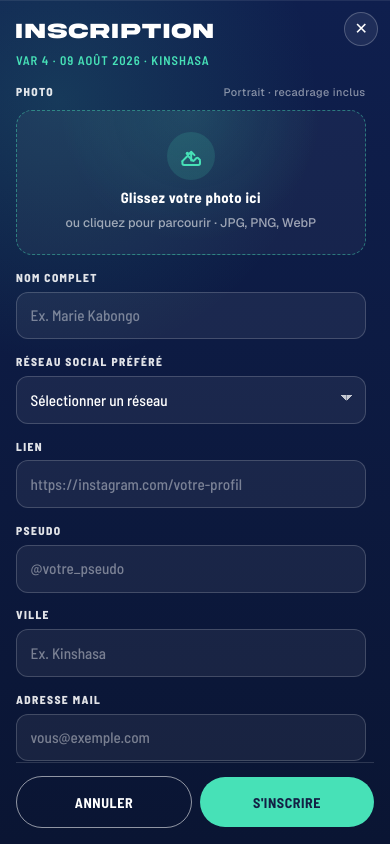
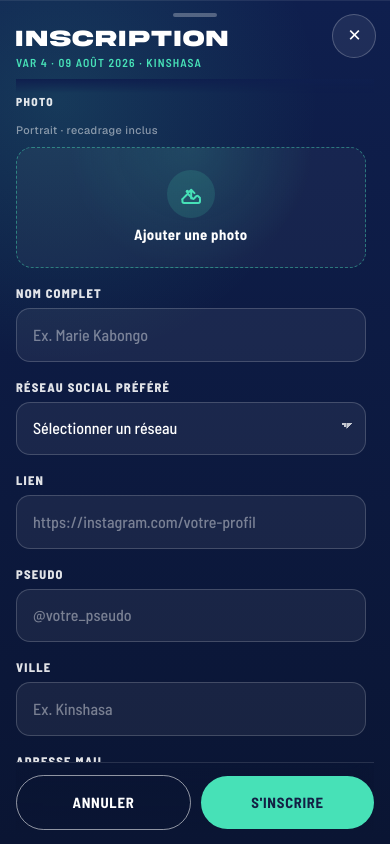
Before and after one commit to gauthierntudi/var4, a Next.js app: page / in a window 390 px wide. Both pictures are taken after a click on the button "INSCRIPTION". Shown: the part 3842-4686 px from the top of the page. Built offline with nearby package versions, Linux system fonts and the light colour scheme.

Commit message:
fix: UI form Mobile

```diff
--- a/src/components/inscription/InscriptionModalProvider.tsx
+++ b/src/components/inscription/InscriptionModalProvider.tsx
@@ -3,6 +3,7 @@
 import {
   createContext,
   type FormEvent,
+  type FocusEvent,
   type ReactNode,
   useCallback,
   useContext,
@@ -109,11 +110,9 @@ export function InscriptionModalProvider({ children }: { children: ReactNode })
     };
 
     const previousBodyOverflow = document.body.style.overflow;
-    const previousBodyTouchAction = document.body.style.touchAction;
     const previousHtmlOverflow = document.documentElement.style.overflow;
 
     document.body.style.overflow = "hidden";
-    document.body.style.touchAction = "none";
     document.documentElement.style.overflow = "hidden";
     document.documentElement.classList.add("inscription-modal-open");
     window.addEventListener("keydown", onKeyDown);
@@ -121,12 +120,45 @@ export function InscriptionModalProvider({ children }: { children: ReactNode })
 
     return () => {
       document.body.style.overflow = previousBodyOverflow;
-      document.body.style.touchAction = previousBodyTouchAction;
       document.documentElement.style.overflow = previousHtmlOverflow;
       document.documentElement.classList.remove("inscription-modal-open");
+      document.documentElement.style.removeProperty("--inscription-keyboard-offset");
       window.removeEventListener("keydown", onKeyDown);
     };
   }, [closeInscriptionModal, isOpen]);
+
+  useEffect(() => {
+    if (!isOpen) return;
+
+    const viewport = window.visualViewport;
+    if (!viewport) return;
+
+    const syncKeyboardOffset = () => {
+      const keyboardOffset = Math.max(0, window.innerHeight - viewport.height - viewport.offsetTop);
+      document.documentElement.style.setProperty(
+        "--inscription-keyboard-offset",
+        `${keyboardOffset}px`,
+      );
+    };
+
+    syncKeyboardOffset();
+    viewport.addEventListener("resize", syncKeyboardOffset);
+    viewport.addEventListener("scroll", syncKeyboardOffset);
+
+    return () => {
+      viewport.removeEventListener("resize", syncKeyboardOffset);
+      viewport.removeEventListener("scroll", syncKeyboardOffset);
+      document.documentElement.style.removeProperty("--inscription-keyboard-offset");
+    };
+  }, [isOpen]);
+
+  const handleFieldFocus = useCallback((event: FocusEvent<HTMLInputElement | HTMLSelectElement>) => {
+    if (!window.matchMedia("(max-width: 640px)").matches) return;
+
+    window.setTimeout(() => {
+      event.currentTarget.scrollIntoView({ block: "center", behavior: "smooth" });
+    }, 320);
+  }, []);
 
   const handlePhotoChange = useCallback((file: File | null, previewUrl: string | null) => {
     setPhotoFile(file);
@@ -197,6 +229,8 @@ export function InscriptionModalProvider({ children }: { children: ReactNode })
               />
 
               <div className="inscription-modal__panel">
+                <div className="inscription-modal__handle" aria-hidden />
+
                 <button
                   ref={closeButtonRef}
                   type="button"
@@ -236,6 +270,7 @@ export function InscriptionModalProvider({ children }: { children: ReactNode })
                   </div>
                 ) : (
                   <form className="inscription-modal__form" onSubmit={handleSubmit}>
+                    <div className="inscription-modal__form-body">
                       <div className="inscription-modal__scroll" data-lenis-prevent>
                         <InscriptionPhotoField
                           value={photoFile}
@@ -251,9 +286,11 @@ export function InscriptionModalProvider({ children }: { children: ReactNode })
                             name="fullName"
                             type="text"
                             autoComplete="name"
+                            enterKeyHint="next"
                             required
                             value={form.fullName}
                             onChange={(event) => updateField("fullName", event.target.value)}
+                            onFocus={handleFieldFocus}
                             placeholder="Ex. Marie Kabongo"
                           />
                         </div>
@@ -266,6 +303,7 @@ export function InscriptionModalProvider({ children }: { children: ReactNode })
                             required
                             value={form.socialNetwork}
                             onChange={(event) => updateField("socialNetwork", event.target.value)}
+                            onFocus={handleFieldFocus}
                           >
                             <option value="" disabled>
                               Sélectionner un réseau
@@ -285,9 +323,11 @@ export function InscriptionModalProvider({ children }: { children: ReactNode })
                             name="link"
                             type="url"
                             inputMode="url"
+                            enterKeyHint="next"
                             required
                             value={form.link}
                             onChange={(event) => updateField("link", event.target.value)}
+                            onFocus={handleFieldFocus}
                             placeholder="https://instagram.com/votre-profil"
                           />
                         </div>
@@ -298,9 +338,11 @@ export function InscriptionModalProvider({ children }: { children: ReactNode })
                             id="inscription-pseudo"
                             name="pseudo"
                             type="text"
+                            enterKeyHint="next"
                             required
                             value={form.pseudo}
                             onChange={(event) => updateField("pseudo", event.target.value)}
+                            onFocus={handleFieldFocus}
                             placeholder="@votre_pseudo"
                           />
                         </div>
@@ -312,9 +354,11 @@ export function InscriptionModalProvider({ children }: { children: ReactNode })
                             name="city"
                             type="text"
                             autoComplete="address-level2"
+                            enterKeyHint="next"
                             required
                             value={form.city}
                             onChange={(event) => updateField("city", event.target.value)}
+                            onFocus={handleFieldFocus}
                             placeholder="Ex. Kinshasa"
                           />
                         </div>
@@ -326,9 +370,11 @@ export function InscriptionModalProvider({ children }: { children: ReactNode })
                             name="email"
                             type="email"
                             autoComplete="email"
+                            enterKeyHint="done"
                             required
                             value={form.email}
                             onChange={(event) => updateField("email", event.target.value)}
+                            onFocus={handleFieldFocus}
                             placeholder="vous@exemple.com"
                           />
                         </div>
@@ -340,6 +386,7 @@ export function InscriptionModalProvider({ children }: { children: ReactNode })
                           {submitError}
                         </p>
                       ) : null}
+                    </div>
 
                     <footer className="inscription-modal__footer">
                       <button
--- a/src/components/inscription/InscriptionPhotoField.tsx
+++ b/src/components/inscription/InscriptionPhotoField.tsx
@@ -218,8 +218,13 @@ export function InscriptionPhotoField({
               />
             </svg>
           </span>
-          <span className="inscription-photo__dropzone-title">Glissez votre photo ici</span>
-          <span className="inscription-photo__dropzone-text">ou cliquez pour parcourir · JPG, PNG, WebP</span>
+          <span className="inscription-photo__dropzone-title">Ajouter une photo</span>
+          <span className="inscription-photo__dropzone-text inscription-photo__dropzone-text--desktop">
+            ou cliquez pour parcourir · JPG, PNG, WebP
+          </span>
+          <span className="inscription-photo__dropzone-text inscription-photo__dropzone-text--mobile">
+            Touchez pour choisir · JPG, PNG, WebP
+          </span>
         </button>
       )}
 
--- a/src/styles/inscription-modal.css
+++ b/src/styles/inscription-modal.css
@@ -34,6 +34,10 @@
     0 28px 70px rgba(2, 8, 22, 0.58),
     inset 0 1px 0 rgba(255, 255, 255, 0.08);
   animation: inscription-modal-panel-in 360ms cubic-bezier(0.22, 1, 0.36, 1);
+}
+
+.inscription-modal__handle {
+  display: none;
 }
 
 .inscription-modal__head {
@@ -104,7 +108,9 @@
   display: grid;
   gap: 0.85rem;
   padding-right: 0.15rem;
+  padding-bottom: 0.35rem;
   scrollbar-gutter: stable;
+  scroll-padding-bottom: 6rem;
 }
 
 .inscription-modal__scroll::-webkit-scrollbar {
@@ -198,6 +204,14 @@
   margin-top: 0.85rem;
   padding-top: 1rem;
   border-top: 1px solid rgba(255, 255, 255, 0.14);
+}
+
+.inscription-modal__form-body {
+  position: relative;
+  display: flex;
+  flex: 1;
+  flex-direction: column;
+  min-height: 0;
 }
 
 .inscription-modal__cancel,
@@ -345,31 +359,131 @@
     width: 100%;
     max-height: none;
     height: 100dvh;
+    height: 100svh;
     border-radius: 0;
     padding:
-      max(1rem, env(safe-area-inset-top, 0px))
+      max(0.65rem, env(safe-area-inset-top, 0px))
       max(1rem, env(safe-area-inset-right, 0px))
-      max(1rem, env(safe-area-inset-bottom, 0px))
+      calc(max(0.75rem, env(safe-area-inset-bottom, 0px)) + var(--inscription-keyboard-offset, 0px))
       max(1rem, env(safe-area-inset-left, 0px));
     animation: inscription-modal-panel-in-mobile 320ms cubic-bezier(0.22, 1, 0.36, 1);
   }
 
+  .inscription-modal__handle {
+    display: block;
+    flex-shrink: 0;
+    width: 2.75rem;
+    height: 0.28rem;
+    margin: 0.15rem auto 0.55rem;
+    border-radius: 999px;
+    background: rgba(255, 255, 255, 0.28);
+  }
+
+  .inscription-modal__close {
+    top: max(0.85rem, env(safe-area-inset-top, 0px));
+    right: max(0.85rem, env(safe-area-inset-right, 0px));
+    width: 2.75rem;
+    height: 2.75rem;
+    font-size: 1.05rem;
+  }
+
+  .inscription-modal__head {
+    padding-right: 3.25rem;
+  }
+
+  .inscription-modal__title {
+    font-size: 1.45rem;
+    line-height: 1.1;
+  }
+
+  .inscription-modal__subtitle {
+    font-size: 0.72rem;
+    letter-spacing: 0.1em;
+  }
+
   .inscription-modal__form {
-    margin-top: 0.85rem;
+    margin-top: 0.65rem;
+  }
+
+  .inscription-modal__form-body {
+    gap: 0;
+  }
+
+  .inscription-modal__form-body::before {
+    content: "";
+    position: sticky;
+    top: 0;
+    z-index: 2;
+    display: block;
+    height: 0.85rem;
+    margin: -0.15rem 0 0;
+    background: linear-gradient(180deg, #0f1f4e 0%, rgba(15, 31, 78, 0));
+    pointer-events: none;
+  }
+
+  .inscription-modal__scroll {
+    gap: 1rem;
+    padding-bottom: 1rem;
+    scroll-padding-bottom: 7rem;
+  }
+
+  .inscription-modal__fields {
+    gap: 1rem;
+  }
+
+  .inscription-modal__field label {
+    font-size: 0.78rem;
+    letter-spacing: 0.1em;
+  }
+
+  .inscription-modal__field input,
+  .inscription-modal__field select {
+    min-height: 3.25rem;
+    padding: 0.85rem 1rem;
+    font-size: 1rem;
+    border-radius: 14px;
+  }
+
+  .inscription-modal__field select {
+    padding-right: 2.35rem;
   }
 
   .inscription-modal__success {
     margin-top: 0.85rem;
   }
 
+  .inscription-modal__form-error {
+    margin-top: 0.35rem;
+    font-size: 0.88rem;
+  }
+
   .inscription-modal__footer {
+    position: sticky;
+    bottom: 0;
+    z-index: 3;
     flex-direction: row;
     flex-wrap: nowrap;
     align-items: center;
     justify-content: stretch;
-    gap: 0.5rem;
-    margin-top: auto;
-    padding-top: 0.85rem;
+    gap: 0.65rem;
+    margin-top: 0;
+    padding:
+      0.85rem 0
+      calc(0.15rem + var(--inscription-keyboard-offset, 0px));
+    border-top: 0;
+    background:
+      linear-gradient(180deg, rgba(10, 21, 51, 0) 0%, rgba(10, 21, 51, 0.92) 28%, #0a1533 100%);
+    backdrop-filter: blur(10px);
+  }
+
+  .inscription-modal__footer::before {
+    content: "";
+    position: absolute;
+    top: 0;
+    right: 0;
+    left: 0;
+    height: 1px;
+    background: rgba(255, 255, 255, 0.12);
   }
 
   .inscription-modal__cancel,
@@ -377,16 +491,75 @@
     flex: 1;
     width: auto;
     min-width: 0;
-    min-height: 3.15rem;
-    padding: 0.9rem 0.85rem;
-    font-size: 0.88rem;
-    letter-spacing: 0.04em;
+    min-height: 3.35rem;
+    padding: 0.95rem 0.85rem;
+    font-size: 0.92rem;
+    letter-spacing: 0.05em;
   }
 
   .inscription-modal__success .inscription-modal__submit {
     width: auto;
     min-width: 9.5rem;
     flex: 0 1 auto;
+  }
+
+  .inscription-photo__dropzone-text--desktop {
+    display: none;
+  }
+
+  .inscription-photo__dropzone {
+    padding: 1rem 0.85rem;
+    border-radius: 14px;
+  }
+
+  .inscription-photo__dropzone-icon {
+    width: 2.65rem;
+    height: 2.65rem;
+  }
+
+  .inscription-photo__dropzone-title {
+    font-size: 0.95rem;
+  }
+
+  .inscription-photo__dropzone-text--mobile {
+    display: block;
+    font-size: 0.82rem;
+  }
+
+  .inscription-photo__preview {
+    grid-template-columns: 1fr;
+    grid-template-areas:
+      "frame"
+      "meta"
+      "actions";
+    justify-items: center;
+    text-align: center;
+    gap: 0.75rem;
+    padding: 1rem 0.85rem;
+  }
+
+  .inscription-photo__preview-frame {
+    width: 5.5rem;
+    height: 5.5rem;
+  }
+
+  .inscription-photo__preview-actions {
+    width: 100%;
+    display: grid;
+    grid-template-columns: 1fr 1fr;
+    gap: 0.55rem;
+  }
+
+  .inscription-photo__ghost-btn {
+    min-height: 2.85rem;
+    padding: 0.65rem 0.75rem;
+    font-size: 0.78rem;
+  }
+
+  .inscription-photo__header {
+    flex-direction: column;
+    align-items: flex-start;
+    gap: 0.15rem;
   }
 }
 
@@ -512,6 +685,10 @@
   font-size: 0.78rem;
   font-weight: 500;
   color: rgba(255, 255, 255, 0.58);
+}
+
+.inscription-photo__dropzone-text--mobile {
+  display: none;
 }
 
 .inscription-photo__preview {
@@ -785,12 +962,31 @@
   .inscription-photo__cropper-actions {
     flex-direction: row;
     flex-wrap: nowrap;
+    gap: 0.65rem;
+    padding-inline: 1rem;
   }
 
-  .inscription-photo__ghost-btn,
-  .inscription-photo__confirm-btn {
+  .inscription-photo__cropper-actions .inscription-photo__ghost-btn,
+  .inscription-photo__cropper-actions .inscription-photo__confirm-btn {
     flex: 1;
     min-width: 0;
     text-align: center;
   }
+
+  .inscription-photo__cropper-close {
+    width: 2.75rem;
+    height: 2.75rem;
+    font-size: 1rem;
+  }
+
+  .inscription-photo__zoom input[type="range"]::-webkit-slider-thumb {
+    width: 1.25rem;
+    height: 1.25rem;
+  }
+
+  .inscription-photo__confirm-btn,
+  .inscription-photo__cropper-actions .inscription-photo__ghost-btn {
+    min-height: 3.2rem;
+    font-size: 0.88rem;
+  }
 }
```
Lines whose indentation alone changed are shown as unchanged.
